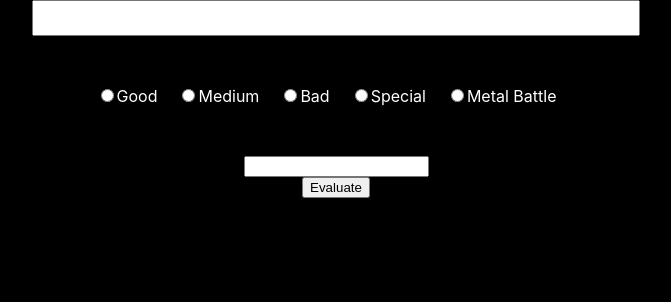
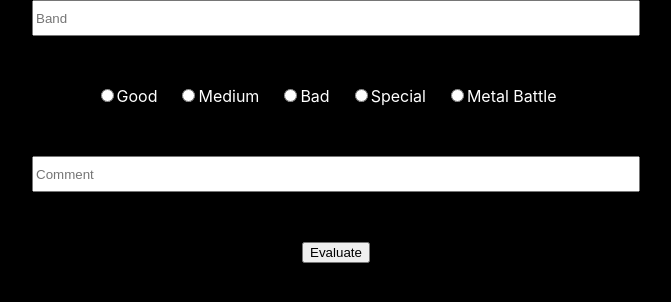
Before and after one commit to ThinkServiceSDC/band-rating, a React (Create React App) app in the folder client/: page / in a window 1280 px wide. Shown: the top 302 px of the page, without its empty margins (304-975 px from the left). Built offline with nearby package versions, Linux system fonts and the light colour scheme.

Commit message:
Make radio labels clickable

```diff
--- a/client/src/Evaluation.jsx
+++ b/client/src/Evaluation.jsx
@@ -25,35 +25,48 @@ export default class Evaluation extends Component {
             <div className='evaluation-form'>
                 <form id='submitForm' onSubmit={this.evaluateBand}>
                     <div className='evaluation-container'>
-                        <input id='bandName' className='band-insert-field' type='text'
-                               name='bandName' value={this.state.bandName}
+                        <input id='bandName' className='insert-field' type='text'
+                               name='bandName' value={this.state.bandName} placeholder='Band'
                                onChange={(event) => this.setState({bandName: event.target.value})}/>
                         <div className='voting-area'>
                             <div className='radio-button'>
-                                <input type='radio' id='Good' value='Good' name='rating' onChange={this.updateVote}/>
-                                <label className='radio-button-label'>Good</label>
+                                <label className='radio-button-label'>
+                                    <input type='radio' id='Good' value='Good' name='rating'
+                                           onChange={this.updateVote}/>
+                                    Good
+                                </label>
                             </div>
                             <div className='radio-button'>
+                                <label className='radio-button-label'>
                                     <input type='radio' id='Medium' value='Medium' name='rating'
                                            onChange={this.updateVote}/>
-                                <label className='radio-button-label'>Medium</label>
+                                    Medium
+                                </label>
                             </div>
                             <div className='radio-button'>
+                                <label className='radio-button-label'>
                                     <input type='radio' id='Bad' value='Bad' name='rating' onChange={this.updateVote}/>
-                                <label className='radio-button-label'>Bad</label>
+                                    Bad
+                                </label>
                             </div>
                             <div className='radio-button'>
+
+                                <label className='radio-button-label'>
                                     <input type='radio' id='Special' value='Special' name='rating'
                                            onChange={this.updateVote}/>
-                                <label className='radio-button-label'>Special</label>
+                                    Special
+                                </label>
                             </div>
                             <div className='radio-button'>
+                                <label className='radio-button-label'>
                                     <input type='radio' id='MetalBattle' value='MetalBattle' name='rating'
                                            onChange={this.updateVote}/>
-                                <label className='radio-button-label'>Metal Battle</label>
+                                    Metal Battle
+                                </label>
                             </div>
                         </div>
-                        <input id='comment' type='text' name='comment' value={this.state.comment}
+                        <input id='comment' className='insert-field' type='text'
+                               name='comment' value={this.state.comment} placeholder='Comment'
                                onChange={(event) => this.setState({comment: event.target.value})}/>
                         <input id='Evaluate' className='submit' type='submit' value='Evaluate'/>
                     </div>
--- a/client/src/evaluation.css
+++ b/client/src/evaluation.css
@@ -9,7 +9,7 @@
     align-items: center;
 }
 
-.band-insert-field {
+.insert-field {
     height: 30px;
     width: 600px;
     margin: 0 0 50px 0;
```
Also changed, not shown: 1 other file (tests, documents, lock files or other folders). Lines whose indentation alone changed are shown as unchanged.
